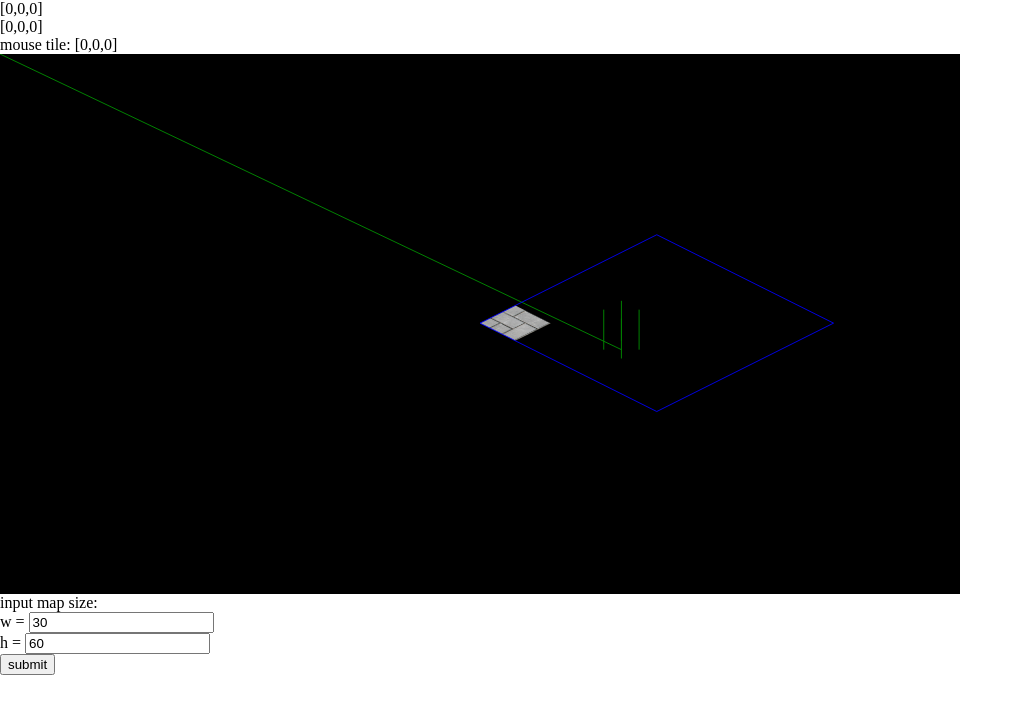
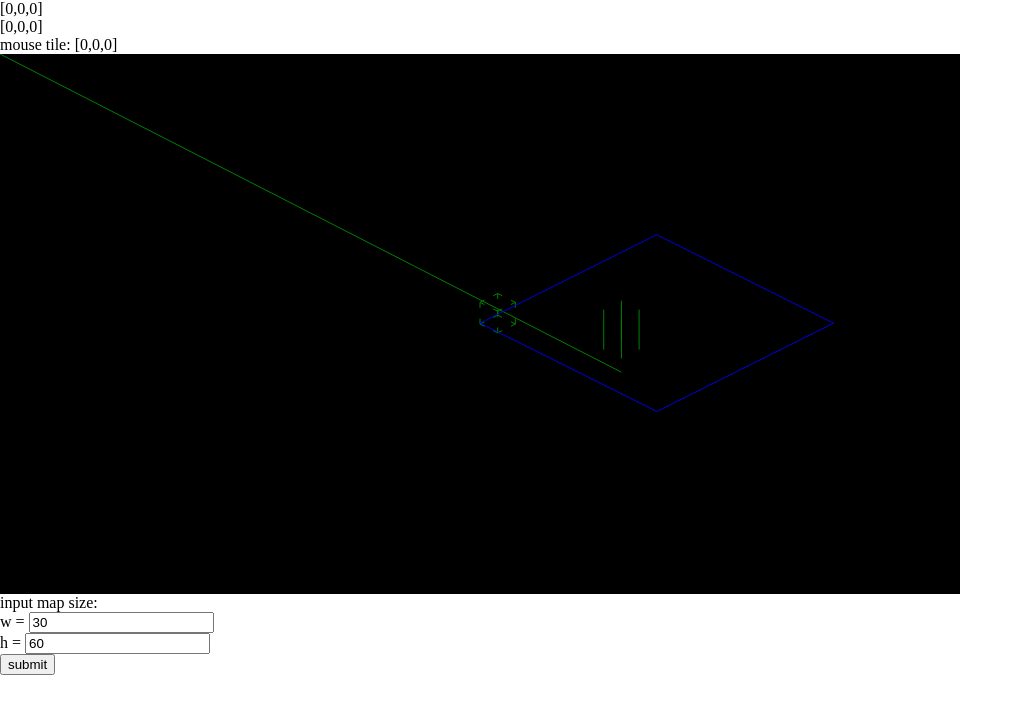
Before and after one commit to lukes611/interrupt, a plain HTML site: page index.html in a window 1280 px wide. Shown: the whole page, without its empty margins (0-1023 px from the left). Drawn offline with Linux system fonts and the light colour scheme.

Commit message:
ready for tile creator

```diff
--- a/code/basics/Liso.js
+++ b/code/basics/Liso.js
@@ -140,7 +140,7 @@ LisoMap.prototype.tileCorner = function(index, pos3d){
 
 LisoMap.prototype.position2Screen = function(pos3d){
 	var p3d = pos3d.copy();
-	var m = Liso.iso33(this.focus);
+	var m = Liso.iso44(this.focus);
 	p3d.iscale(this.tileSize);
-	return m.multLV3(new LV3(p3d.x, p3d.z, 1));
+	return m.multLV3(p3d);
 };
--- a/index.html
+++ b/index.html
@@ -100,13 +100,40 @@ function map2(){
 }
 
 function drawSelection(){
-	canv.context.translate(hw.x, hw.y);
-	canv.transform(iso33);
 	canv.setStroke('green');
-	//canv.rect(mouseTile.x*map.tileSize, mouseTile.z*map.tileSize, map.tileSize, map.tileSize);
-	if(im !== undefined)
-		canv.dimage(mouseTile.x*map.tileSize, mouseTile.z*map.tileSize, im);
-	canv.resetTransform();
+	var x = new LV3(1, 0, 0), y = new LV3(0, -1, 0), z = new LV3(0, 0, 1);
+	var mt = mouseTile.copy(), mtz = mouseTile.copy().add(z);
+
+	var points = [mt.copy(), mt.copy().add(x), mt.copy().add(x).add(y), mt.copy().add(y),
+				  mtz.copy(), mtz.copy().add(x), mtz.copy().add(y).add(x), mtz.copy().add(y)];
+	for(var i = 0; i < points.length; i++){
+		points[i] = map.position2Screen(points[i]).add(new LV3(hw.x, hw.y, 0));
+	}
+
+	var drawPnts = function(a, b){
+		var s = 0.25;
+		var c = points[b].sub(points[a]).scale(s).add(points[a]);
+		var d = points[a].sub(points[b]).scale(s).add(points[b]);
+		a = points[a];
+		b = points[b];
+		canv.line(a.x, a.y, c.x, c.y);
+		canv.line(b.x, b.y, d.x, d.y);
+	};
+
+	drawPnts(0, 1);
+	drawPnts(1, 2);
+	drawPnts(2, 3);
+	drawPnts(3, 0);
+
+	drawPnts(4, 0);
+	drawPnts(3, 7);
+	drawPnts(1, 5);
+	drawPnts(2, 6);
+
+	drawPnts(4, 5);
+	drawPnts(5, 6);
+	drawPnts(6, 7);
+	drawPnts(7, 4);
 
 }
 
@@ -146,7 +173,7 @@ function draw(){
 		ann.iadd(new LV3(hw.x, hw.y, 0));
 		canv.line(ann.x, ann.y, ann.x, ann.y-40);
 	}
-	var tmp = map.position2Screen(new LV3(5.5, 0, 2.5));
+	var tmp = map.position2Screen(new LV3(5.5, 1, 2.5));
 	tmp.iadd(new LV3(hw.x, hw.y, 0));
 	canv.line(tmp.x, tmp.y, 0, 0);
 	drawOutline();
```
